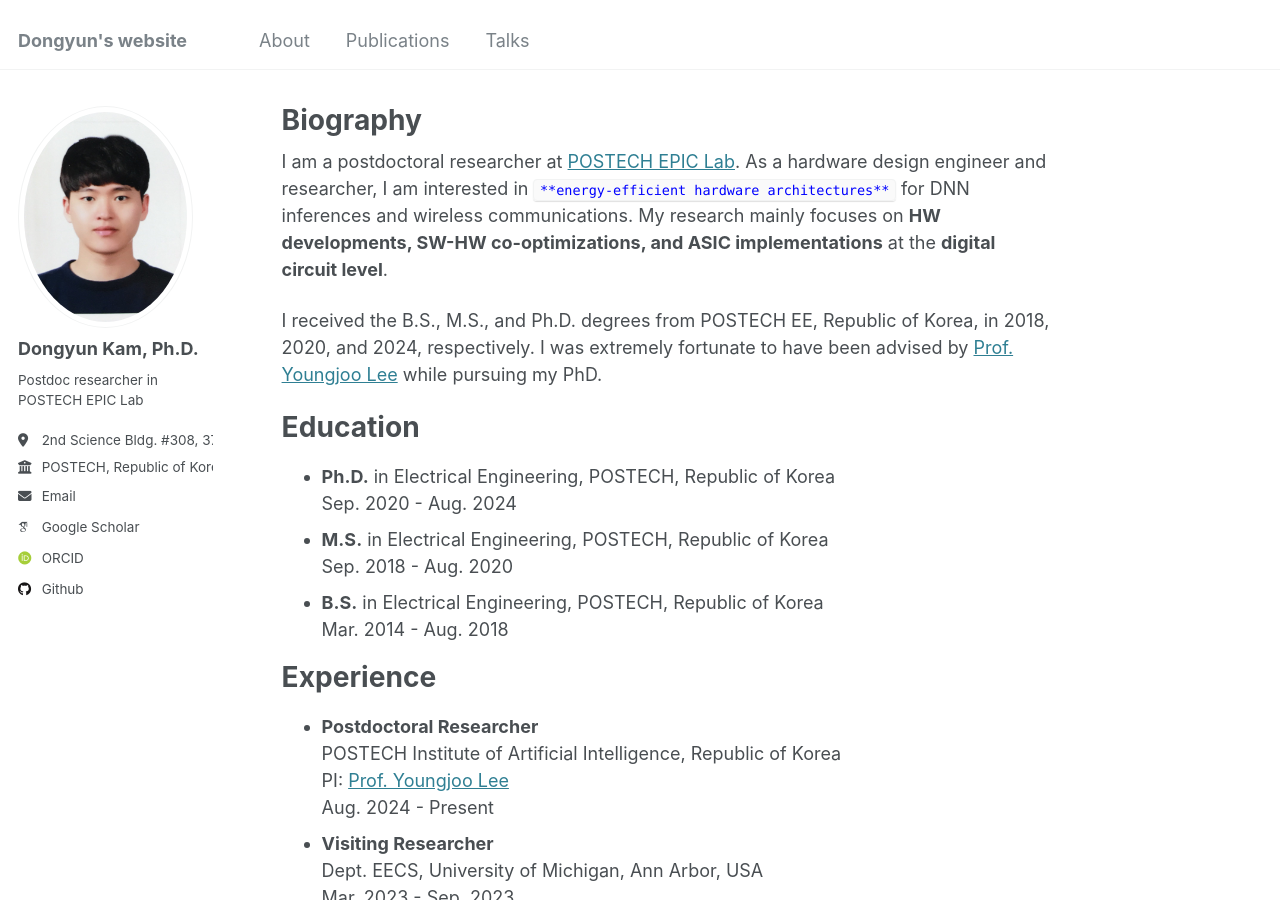
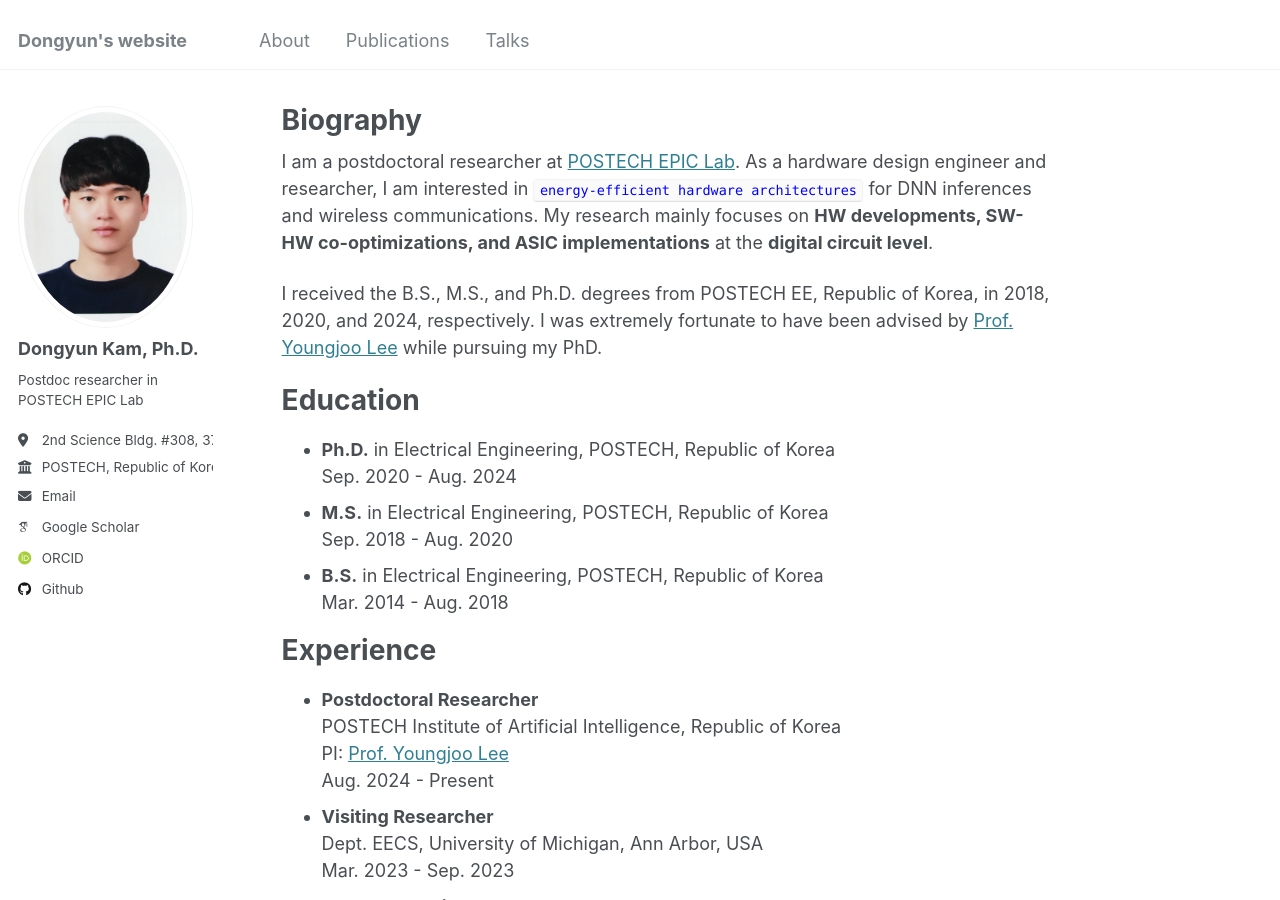
Before and after one commit to Dongyunkam/dongyunkam.github.io, a Jekyll site: the page built from _pages/about.md, in a window 1280 px wide and 900 px high. Built offline with Jekyll 4.4.1, drawn with Linux system fonts in a browser that asks for light colours; some web fonts are replaced.

Commit message:
Update about.md

```diff
--- a/_pages/about.md
+++ b/_pages/about.md
@@ -8,7 +8,7 @@
 ---
 
 I am a postdoctoral researcher at [POSTECH EPIC Lab](https://sites.google.com/view/epiclab/home).
-As a hardware design engineer and researcher, I am interested in <code style="color : Blue">**energy-efficient hardware architectures**</code> for DNN inferences and wireless communications.
+As a hardware design engineer and researcher, I am interested in <code style="color : Blue">energy-efficient hardware architectures</code> for DNN inferences and wireless communications.
 My research mainly focuses on **HW developments, SW-HW co-optimizations, and ASIC implementations** at the **digital circuit level**.
 
 I received the B.S., M.S., and Ph.D. degrees from POSTECH EE, Republic of Korea, in 2018, 2020, and 2024, respectively.
```
